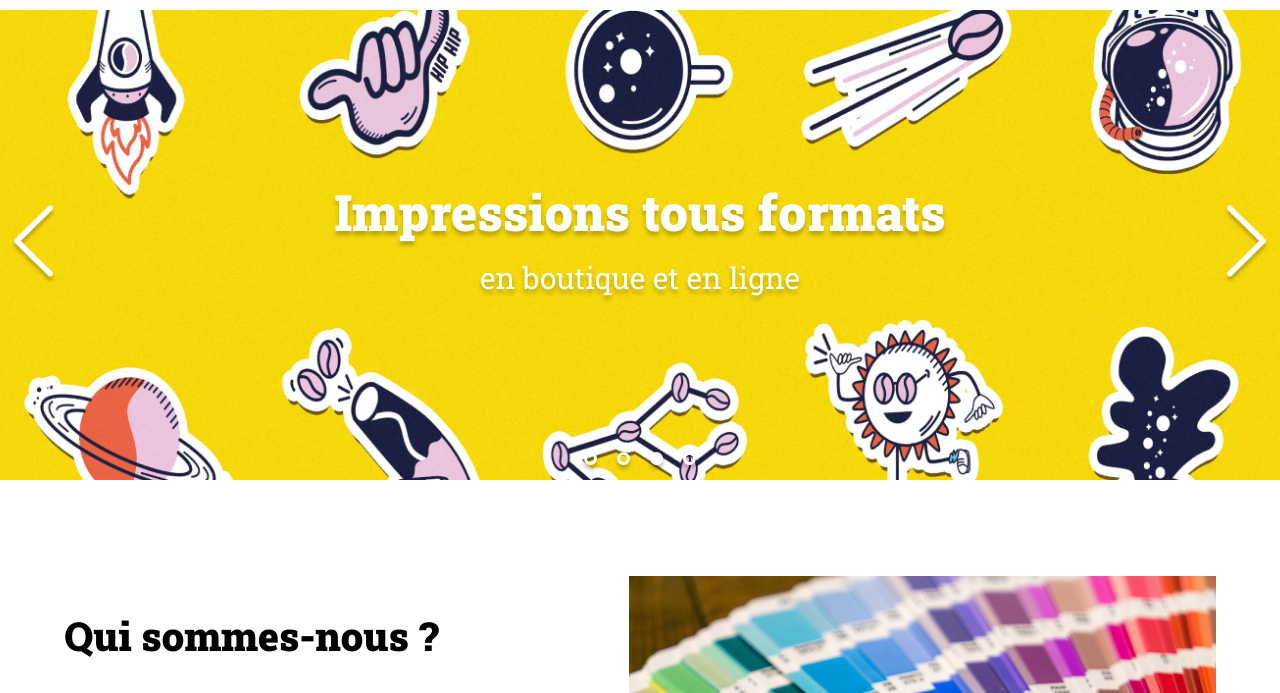
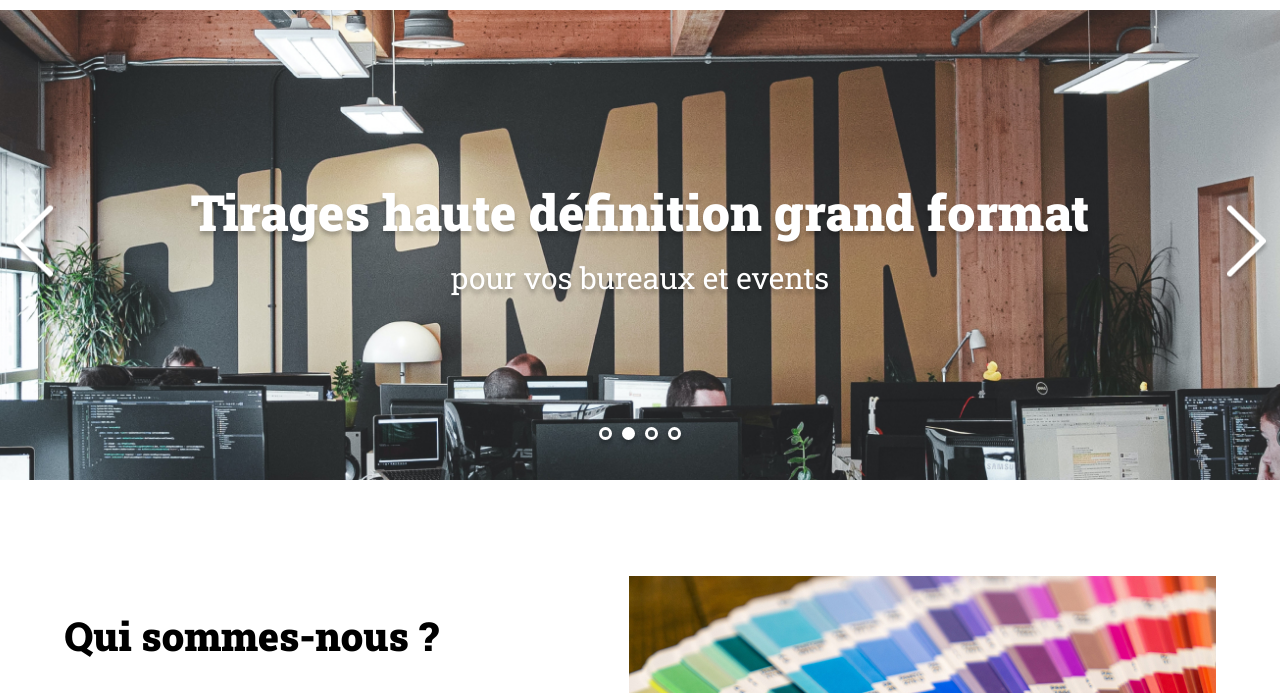
Before and after one commit to Merouabella/Print-it-JS-main, a plain HTML site: page index.html in a window 1280 px wide. Both pictures are taken after a click on the picture 33 px from the left and 336 px from the top of the page. Shown: the part 91-784 px from the top of the page. Drawn offline with Linux system fonts and the light colour scheme.

Commit message:
Mettez en place le défilement infini sur le carrousel

```diff
--- a/assets/script.js
+++ b/assets/script.js
@@ -1,85 +1,84 @@
 
-// Définir l'indice de la diapositive actuelle
-let currentSlideIndex = 0;
-
-// Tableau des diapositives
+document.addEventListener("DOMContentLoaded", function() {
+	// Définition des diapositives du carrousel
 	const slides = [
 	  {
-        "image": "slide1.jpg",
-        "tagLine": "Impressions tous formats <span>en boutique et en ligne</span>"
+		image: "./assets/images/slideshow/slide1.jpg",
+		tagLine: "Impressions tous formats <span>en boutique et en ligne</span>",
 	  },
 	  {
-        "image": "slide2.jpg",
-        "tagLine": "Tirages haute définition grand format <span>pour vos bureaux et events</span>"
+		image: "./assets/images/slideshow/slide2.jpg",
+		tagLine: "Tirages haute définition grand format <span>pour vos bureaux et events</span>",
 	  },
 	  {
-        "image": "slide3.jpg",
-        "tagLine": "Grand choix de couleurs <span>de CMJN aux pantones</span>"
+		image: "./assets/images/slideshow/slide3.jpg",
+		tagLine: "Grand choix de couleurs <span>de CMJN aux pantones</span>",
 	  },
 	  {
-        "image": "slide4.png",
-        "tagLine": "Autocollants <span>avec découpe laser sur mesure</span>"
+		image: "./assets/images/slideshow/slide4.png",
+		tagLine: "Autocollants <span>avec découpe laser sur mesure</span>",
 	  },
-
 	];
 
-// Définir l'indice de la diapositive actuelle
-let numero = 0 ;
 
-// Affichage des fléches sur le slider .
+// Variable pour suivre l'index de la diapositive actuelle
+let currentSlide = 0;
 
-const flechGauche = document.querySelector(".arrow-left");
-flechGauche.addEventListener("click" , function()  {ChangeSlide(-1);
-});
-console.log(flechGauche);
+// Sélection des éléments de la bannière et des points du carrousel
+const bannerImgElement = document.querySelector(".banner-img");
+const bannerTextElement = document.querySelector("#banner > p");
+const dots = document.querySelectorAll(".dot");
+const arrowLeft = document.querySelector(".arrow_left");
+const arrowRight = document.querySelector(".arrow_right");
 
-const flechDroite = document.querySelector(".arrow-right");
-flechDroite.addEventListener("click" ,  function()  {ChangeSlide(1);
-});
-console.log(flechDroite);
+// Fonction pour mettre à jour l'affichage de la diapositive actuelle
+function updateSlide() {
+  // Récupération de la diapositive correspondante à l'index actuel
+  const slide = slides[currentSlide];
+
+  // Mise à jour de l'image et de la légende de la bannière
+  bannerImgElement.src = slide.image;
+  bannerTextElement.innerHTML = slide.tagLine;
 
 
-// ...
+  // Mise à jour de la classe CSS des points du carrousel
+  dots.forEach((dot, i) => {
+	// Supprime la classe "dot_selected" de tous les points
+	dot.classList.remove("dot_selected");
+	// Ajoute la classe "dot_selected" uniquement au point correspondant à la diapositive actuelle
+	dots[currentSlide].classList.add("dot_selected");
+  });
 
-// ...
-
-// Slides
-function ChangeSlide(sens) {
-    numero = numero + sens;
-
-    // Si on est à la dernière image et que l’on clique à droite
-    if (numero > slides.length - 1) {
-        numero = 0;
+  // Sélection de la div contenant les points du carrousel
+  const dotsContainer = document.querySelector('.dots');
+  dotsContainer.innerHTML = '';
+  for (let i =0; i < slides.length; i++) {
+	const dot = document.createElement('span');
+	dot.classList.add('dot')
+	if (i === currentSlide) {
+		dot.classList.add ("dot_selected");
+	}dotsContainer.appendChild(dot);
+  }
 }
 
-    // Si on est à la première image et qu’on clique à gauche
-    if (numero < 0) {
-        numero = slides.length - 1;
+const arrows = document.querySelectorAll(".arrow")
+for (const arrow of arrows) {
+	arrow.addEventListener("click", (e) => {
+		// Gestionnaire d'événement pour le clic chaque flèche
+		const arrowBtn = e.target
+		const side = arrowBtn.dataset.side
+		if(side == "left"){
+			// Passage à la diapositive précédente en utilisant l'opérateur de modulo pour boucler
+			currentSlide = (currentSlide - 1 + slides.length) % slides.length;
+		} else {
+			currentSlide = (currentSlide + 1) % slides.length;
+		}
+		// Mise à jour de l'affichage de la diapositive
+		updateSlide()
+	})
 }
 
-    // Recuperation des images et textes
-    document.querySelector(".banner-img").src = './assets/images/slideshow/' + slides[numero]['image'];
-    document.getElementById("text").innerHTML = slides[numero]['tagLine'];
+// Affichage de la première diapositive lors du chargement de la page
+updateSlide();
 
-    // Mettre à jour les bullets points
-    updateBulletPoints();
-}
-
-
-    // Changer la couleur du point actif
-    const currentDot = document.getElementById(`dot-${numero}`);
-    currentDot.classList.add('active');
-
-
-
-// Affichage des bullets points.
-
-
-
-// Écouteurs d'événements pour les bullet points
-for (let i = 0; i < slides.length; i++) {
-    const bullet = document.getElementById(`bullet-${i}`);
-    bullet.addEventListener("click", function () {
-        ChangeSlide(i - numero); // Déplacement relatif pour naviguer directement
 });
-}
--- a/index.html
+++ b/index.html
@@ -22,13 +22,11 @@
 		<img class="banner-img" src="./assets/images/slideshow/slide1.jpg" alt="Banner Print-it">
 		<img class="arrow arrow-right" src="./assets/images/arrow_right.png" alt="Flèche droite">
 		<p>Impressions tous formats <span>en boutique et en ligne</span></p>
-		<div class="dots-container">
-			<!-- Ajoutez un div pour chaque bullet point avec un identifiant unique -->
-			<div id="dot-0" class="dot active"></div>
-			<div id="dot-1" class="dot"></div>
-			<div id="dot-2" class="dot"></div>
-			<div id="dot-3" class="dot"></div>
+
+
+		<div class="dots">
 		</div>
+
 
 	</div>
 
```
Lines whose indentation alone changed are shown as unchanged.
